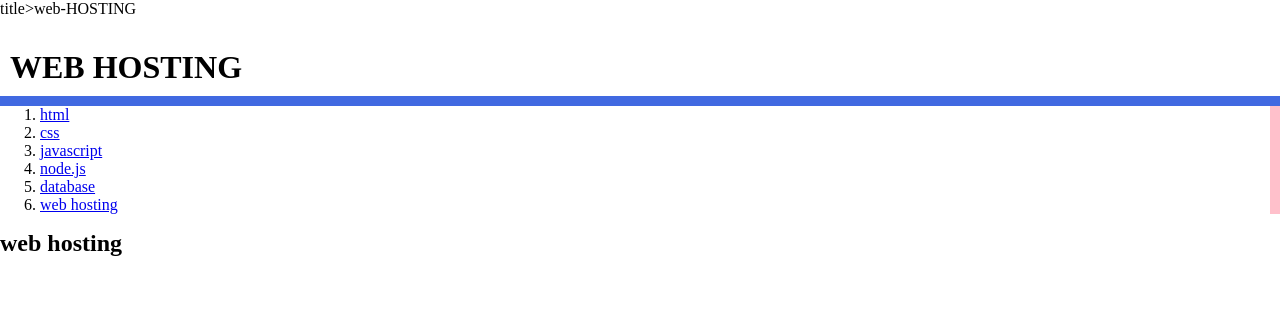
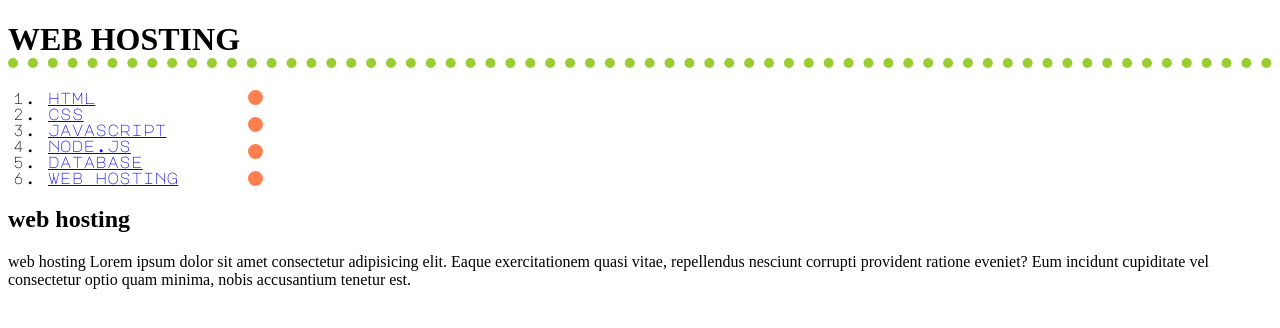
Before and after one commit to dmdekf/web2019, a plain HTML site: page 6.html in a window 1280 px wide. Drawn offline with Linux system fonts and the light colour scheme.

Commit message:
css복습

```diff
--- a/6.html
+++ b/6.html
@@ -1,9 +1,20 @@
 <!DOCTYPE html>
 <html>
 <head>
-    title>web-HOSTING</title>
+    <title>web-HOSTING</title>
     <meta charset="utf-8">
-    <link rel="stylesheet" href="css/style.css">
+    <link href="https://fonts.googleapis.com/css?family=Major+Mono+Display" rel="stylesheet">
+    <!-- <link rel="stylesheet" href="css/style.css"> -->
+    <style>
+        h1{
+            border-bottom:10px dotted yellowgreen;
+        }
+        ol{
+            border-right:15px dotted coral;
+            width:200px;
+            font-family: 'Major Mono Display', monospace;
+        }
+    </style>
 </head>
 <body>
     <h1>WEB HOSTING</h1>
@@ -16,5 +27,6 @@
         <li><a href="6.html">web hosting</a></li>
     </ol>
     <h2>web hosting</h2>
+    web hosting Lorem ipsum dolor sit amet consectetur adipisicing elit. Eaque exercitationem quasi vitae, repellendus nesciunt corrupti provident ratione eveniet? Eum incidunt cupiditate vel consectetur optio quam minima, nobis accusantium tenetur est.
 </body>
 </html>
--- a/css/style.css
+++ b/css/style.css
@@ -1,5 +1,7 @@
+/* @import url('https://fonts.googleapis.com/css?family=Major+Mono+Display'); */
 body{
     margin:0px;
+    font-family: 'Major Mono Display', monospace;
 }
 h1 {
     border-bottom:10px solid royalblue;
```
Also changed, not shown: index.html (+3 -0 lines).
